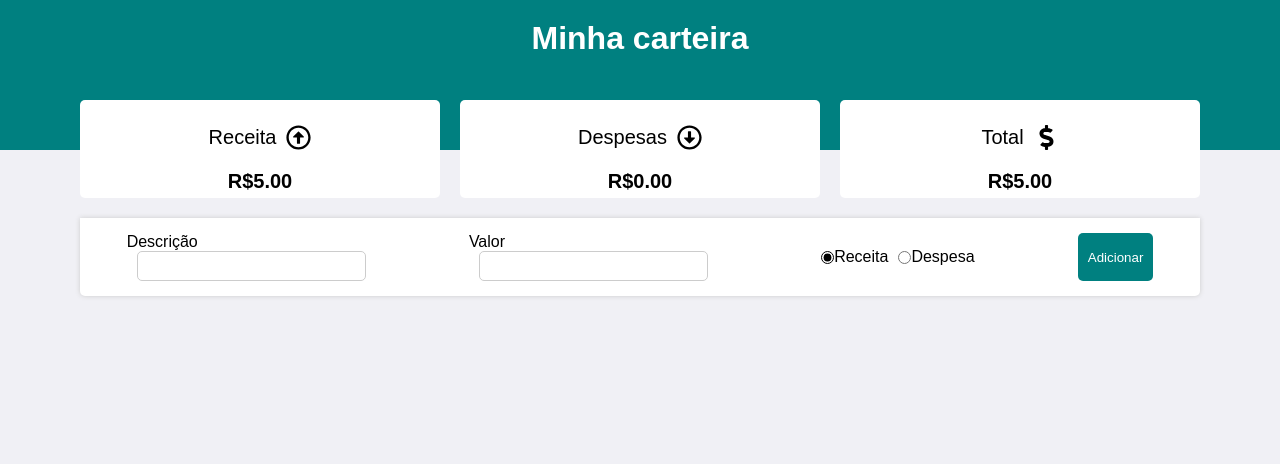
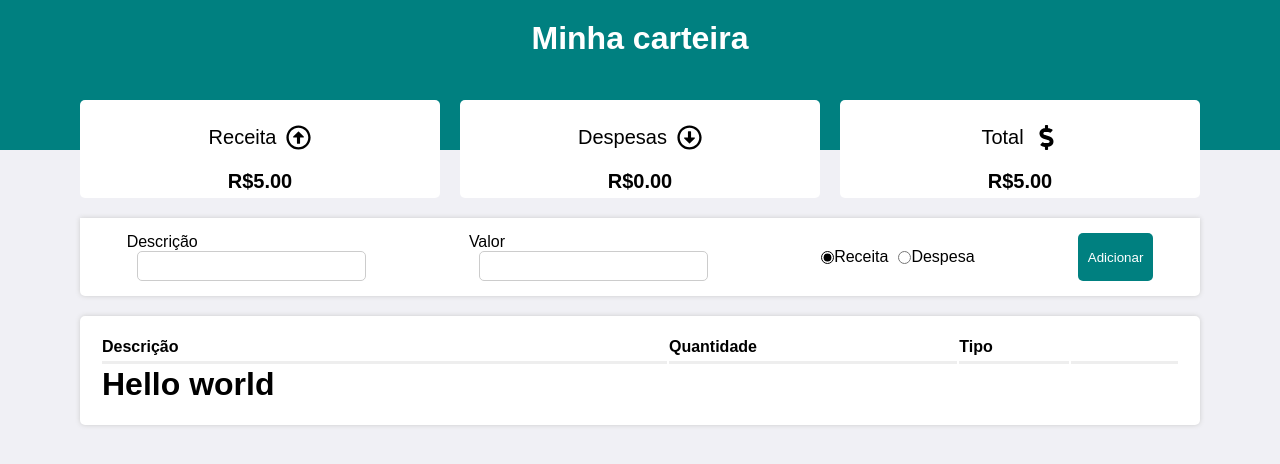
Before and after one commit to gabisartori/financeiro, a React (Create React App) app: page / in a window 1280 px wide. Both pictures are taken after typing "Sample", "5" into the empty fields and a click on the button "Adicionar". Shown: the top 464 px of the page. Built offline with nearby package versions, Linux system fonts and the light colour scheme.

Commit message:
Começo da grid
Isso aqui virou uma zona já sinceramente

```diff
--- a/src/App.tsx
+++ b/src/App.tsx
@@ -2,9 +2,11 @@ import React, {useState, useEffect} from 'react';
 import Form from './components/Form';
 import Header from './components/Header/index';
 import Summary from './components/Summary';
+import Grid from './components/Grid';
 import GlobalStyle from './styles/global';
 
 type entrada = {
+  id: number,
   desc: string;
   quant: number;
   gasto: boolean
@@ -50,6 +52,7 @@ function App() {
       <Header />
       <Summary receitas={receitas.toFixed(2)} despesas={despesas.toFixed(2)} total={total.toFixed(2)} />
       <Form handleAdd={handleAdd}/>
+      <Grid items={entradas} setItems={setEntradas}/>
     </div>
   );
 }
--- a/src/components/Form/index.tsx
+++ b/src/components/Form/index.tsx
@@ -7,6 +7,11 @@ type FormProps = {
 
 
 export default function Form(props: FormProps){
+
+    function generateId(){
+        const id = Math.round(Math.random()*1000);
+        return id;
+    }
 
     const [descricao, setDescricao] = useState("");
     const [quantia, setQuantia] = useState("");
@@ -22,6 +27,7 @@ export default function Form(props: FormProps){
         }
 
         const entrada = {
+            id: generateId(),
             desc: descricao,
             quant: Number(quantia),
             gasto: isDespesa
--- /dev/null
+++ b/src/components/Grid/index.tsx
@@ -0,0 +1,41 @@
+import GridItem from '../GridItem';
+import * as C from './style';
+
+type entrada = {
+    id: number,
+    desc: string,
+    quant: string,
+    gasto: boolean
+}
+
+type GridProps = {
+    items: Array<entrada>,
+    setItems: Function
+}
+
+export default function Grid(props: GridProps){
+    const onDelete = (id: number) => {
+        const newArray = props.items.filter((entrada) => entrada.id !== id);
+        props.setItems(newArray);
+        localStorage.setItem('entradas', JSON.stringify(newArray));
+    }
+
+    return(
+        <C.Table>
+            <C.Thead>
+                <C.Tr>
+                    <C.Th>Descrição</C.Th>
+                    <C.Th>Quantidade</C.Th>
+                    <C.Th>Tipo</C.Th>
+                    <C.Th style={{width: '10%'}}></C.Th>
+                </C.Tr>
+            </C.Thead>
+            <C.Tbody>
+                {props.items.map((item, index) => (
+                        <GridItem key={index} item={item} onDelete={onDelete} />
+                ))
+                }
+            </C.Tbody>
+        </C.Table>
+    )
+}
--- /dev/null
+++ b/src/components/Grid/style.tsx
@@ -0,0 +1,23 @@
+import styled from "styled-components";
+
+export const Table = styled.table`
+    width: 98%;
+    background-color: #fff;
+    padding: 20px;
+    box-shadow: 0 0 5px #ccc;
+    border-radius: 5px;
+    max-width: 1120px;
+    margin: 20px auto;
+`;
+
+export const Thead = styled.thead``;
+
+export const Tbody = styled.tbody``;
+
+export const Tr = styled.tr``;
+
+export const Th = styled.th`
+    text-align: start;
+    border-bottom: inset;
+    padding-bottom: 5px;
+`;
--- /dev/null
+++ b/src/components/GridItem/index.tsx
@@ -0,0 +1,20 @@
+import * as C from './style';
+
+type entrada = {
+    id: number,
+    desc: string,
+    quant: string,
+    gasto: boolean
+}
+
+type GridItemProps = {
+    key: number,
+    item: entrada,
+    onDelete: Function
+}
+
+export default function GridItem(props: GridItemProps){
+    return(
+        <h1>Hello world</h1>
+    )
+}
--- /dev/null
+++ b/src/components/GridItem/style.tsx
@@ -0,0 +1 @@
+import styled from "styled-components";
```
